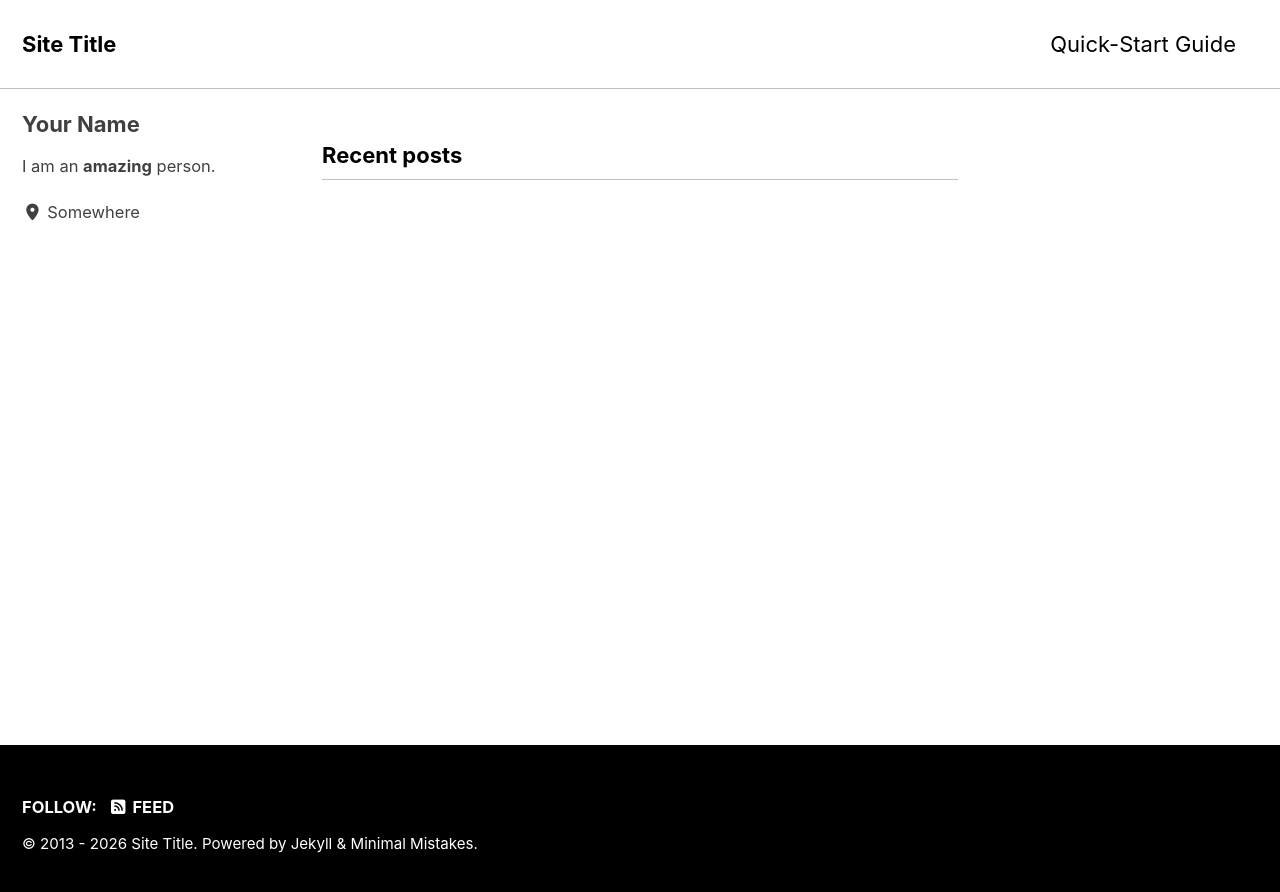
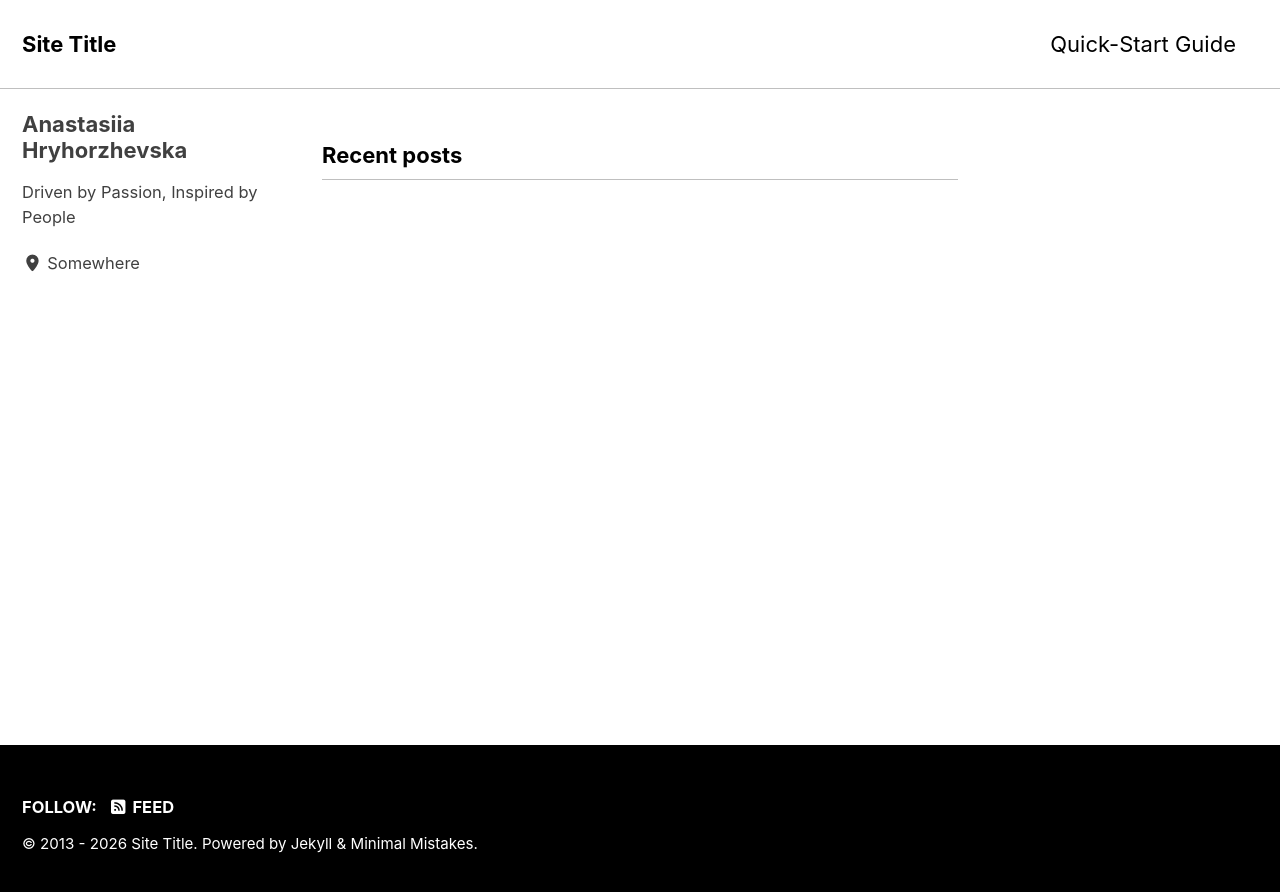
Before and after one commit to ahryho/ahryho.github.io, a Jekyll site: the page built from index.html, in a window 1280 px wide. Shown: the top 892 px of the page. Built offline with Jekyll 4.4.1, drawn with Linux system fonts in a browser that asks for light colours; cached includes are drawn as plain includes; the list of posts is cut into pages by our own code.

Commit message:
Bio Updated

```diff
--- a/_config.yml
+++ b/_config.yml
@@ -114,9 +114,9 @@ analytics:
 
 # Site Author
 author:
-  name             : "Your Name"
+  name             : "Anastasiia Hryhorzhevska"
   avatar           : # path of avatar image, e.g. "/assets/images/bio-photo.jpg"
-  bio              : "I am an **amazing** person."
+  bio              : "Driven by Passion, Inspired by People"
   location         : "Somewhere"
   email            :
   # fediverse      : "@you@instance.social"  # used for fediverse:creator meta tag
```
